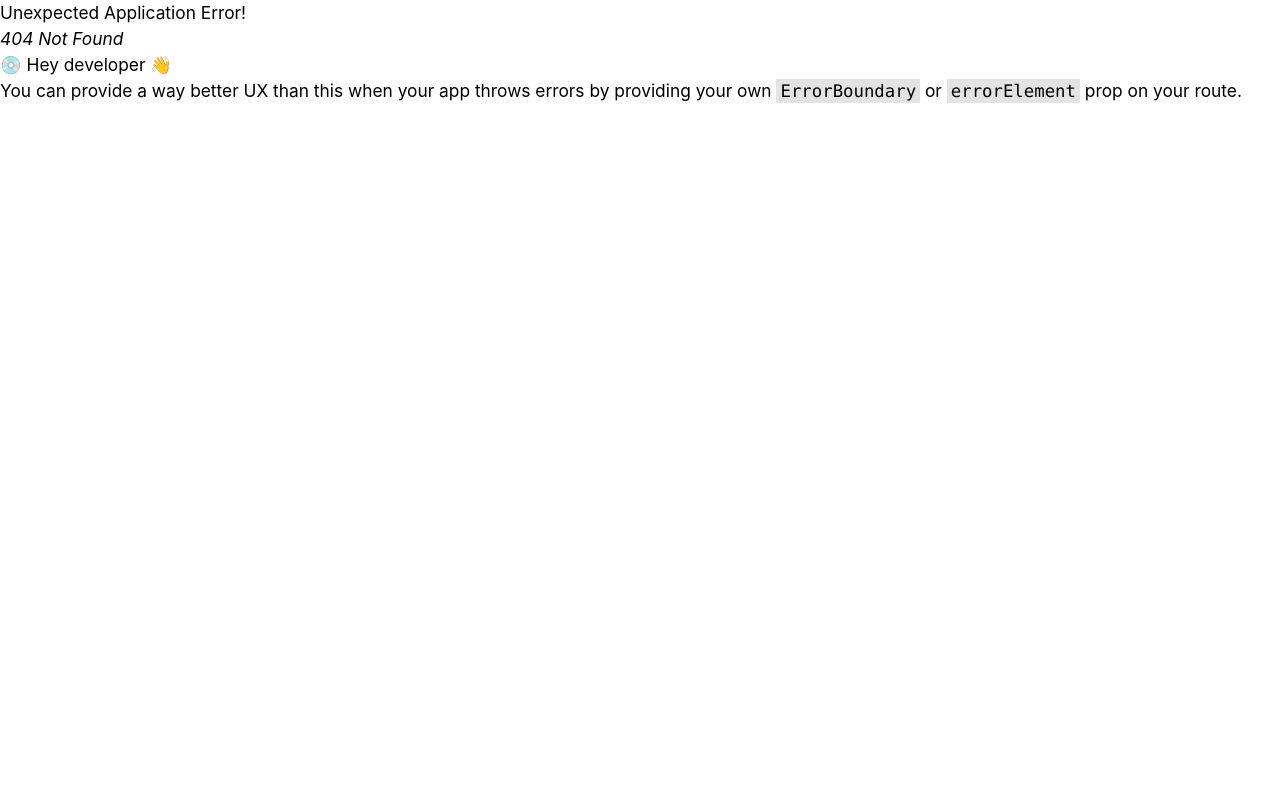
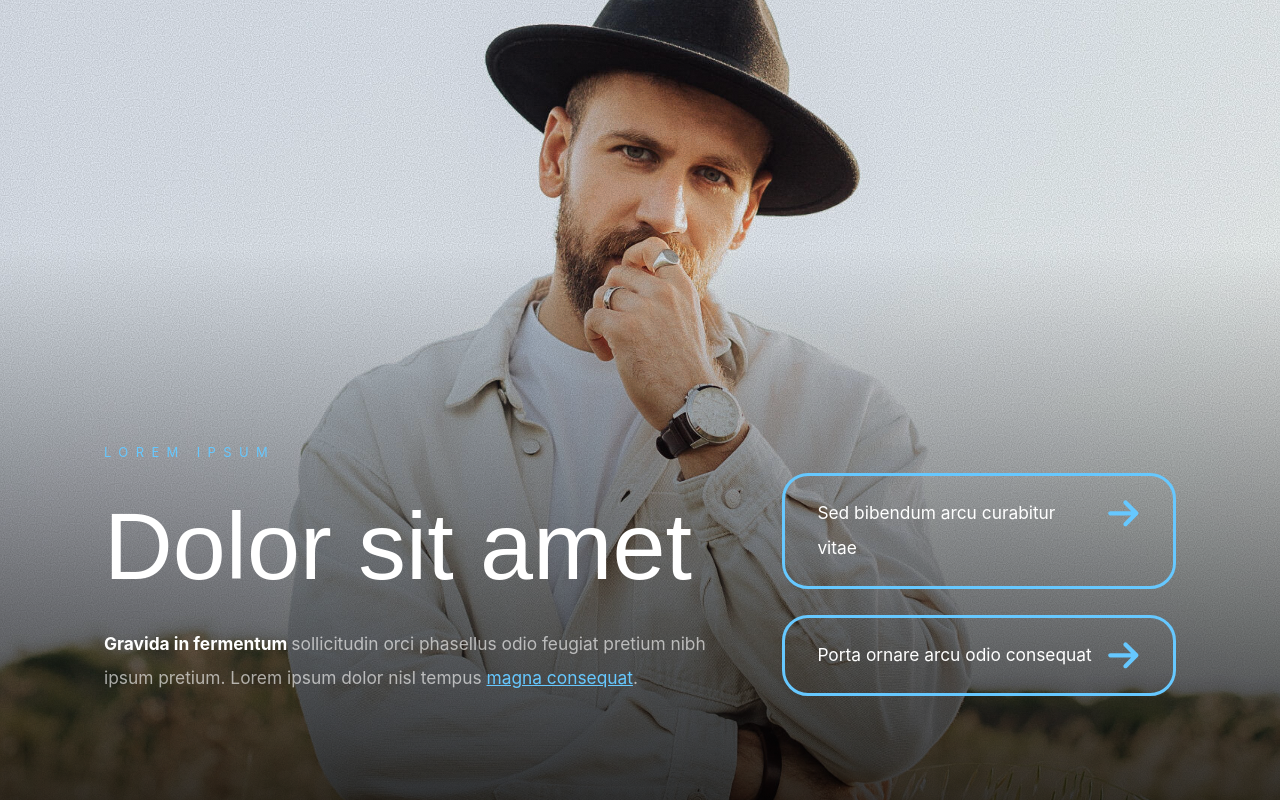
Before and after one commit to best3217/carrd-react-templates, a React (Create React App) app: page /carrd-184 in a window 1280 px wide. Before the commit this address had no page. Built offline with nearby package versions, Linux system fonts and the light colour scheme.

Commit message:
feat: template 184

```diff
--- a/src/App.tsx
+++ b/src/App.tsx
@@ -3,6 +3,7 @@ import HomePage from "./pages/home/home-page";
 import Template70 from "./pages/template-70/template-70-page";
 import Template72Page from "./pages/template-72/template-72-page";
 import Template104Page from "./pages/template-104/template-104-page";
+import Template184Page from "./pages/template-184/template-184-page";
 
 const router = createBrowserRouter([
   {
@@ -21,6 +22,10 @@ const router = createBrowserRouter([
     path: "/carrd-104",
     element: <Template104Page />,
   },
+  {
+    path: "/carrd-184",
+    element: <Template184Page />,
+  },
 ]);
 
 function App() {
--- a/src/index.css
+++ b/src/index.css
@@ -4,6 +4,7 @@
 
 @import url("https://fonts.googleapis.com/css2?family=Inter:wght@100..900&family=Karla:ital,wght@0,200..800;1,200..800&display=swap");
 @import url("https://fonts.googleapis.com/css2?display=swap&family=Raleway:ital,wght@0,300;0,700;1,300;1,700&family=Source+Sans+Pro:ital,wght@0,300;1,300");
+@import url('https://fonts.googleapis.com/css2?family=Vidaloka&display=swap');
 
 html {
   font-size: 12pt;
--- a/src/pages/home/home-page.tsx
+++ b/src/pages/home/home-page.tsx
@@ -3,7 +3,7 @@ import { Link } from "react-router-dom";
 
 const HomePage = () => {
   return (
-    <div className="flex justify-center items-center w-screen h-screen">
+    <div className="flex items-center justify-center w-screen h-screen">
       <nav>
         <ul className="flex p-0 m-0">
           <li className="mr-6">
@@ -21,6 +21,11 @@ const HomePage = () => {
               Template 104
             </Link>
           </li>
+          <li className="mr-6">
+            <Link className="text-blue-500 hover:text-blue-800" to="/carrd-184">
+              Template 184
+            </Link>
+          </li>
         </ul>
       </nav>
     </div>
--- /dev/null
+++ b/src/pages/template-184/template-184-page.tsx
@@ -0,0 +1,110 @@
+import { faArrowRight } from "@fortawesome/free-solid-svg-icons";
+import { FontAwesomeIcon } from "@fortawesome/react-fontawesome";
+import { useEffect } from "react";
+import { Link } from "react-router-dom";
+
+const Template184Page = () => {
+  useEffect(() => {
+    const style = document.createElement("style");
+    style.innerHTML = `
+        html {
+            font-size: 12pt;
+        }
+        @media (min-width: 980px) {
+            html {
+                font-size: 11pt;
+            }
+        }
+        @media (min-width: 1280px) {
+            html {
+                font-size: 13pt;
+            }
+        }
+        @media (min-width: 1680px) {
+            html {
+                font-size: 18pt;
+            }
+        }
+    `;
+    document.head.appendChild(style);
+    return () => {
+      document.head.removeChild(style);
+    };
+  }, []);
+
+  return (
+    <div className="min-w-[320px] overflow-x-hidden tex-white bg-[#292A2B] min-h-screen lg:bg-transparent">
+      <div className="relative top-0 z-0 w-full h-screen transform scale-100 bg-center max-h-[45vh] bg-184-main-lg bg-184-main-size lg:w-screen lg:max-h-none lg:bg-184-main lg:fixed"></div>
+
+      <div className="flex flex-col justify-end overflow-hidden relative z-[2] items-stretch min-h-0 lg:pt-[4.5rem] lg:min-h-screen">
+        <div className="relative flex justify-center items-center max-w-full w-full bg-[#292A2B] lg:bg-transparent">
+          <div className="inner py-[2.625rem] px-6 w-full max-w-full md:max-w-[75%] lg:max-w-full min-[360px]:py-14 min-[360px]:px-8 md:py-24 md:px-24">
+            <div className="relative flex items-end justify-center w-full bg-transparent">
+              <div className="w-full wrapper max-w-screen">
+                <div className="flex flex-col items-end text-left inner lg:flex-row">
+                  <div className="w-full pb-4 lg:w-184-left md:pb-8 lg:pb-0">
+                    <p className="text-[0.75em] tracking-[0.371875rem] uppercase leading-[2.25] text-[#66C8FF] font-inter font-normal w-full mb-[1.125rem] min-[360px]:mb-[1.3125rem] min-[480px]:mb-6 md:tracking-[0.425rem]">
+                      Lorem ipsum
+                    </p>
+
+                    <h1 className="text-white font-vidaloka tracking-[0rem] leading-[1.125] w-full text-[2.75em] my-[1.125rem] min-[360px]:my-[1.3125rem] min-[480px]:my-6 md:text-[5.5em]">
+                      Dolor sit amet
+                    </h1>
+
+                    <p className="font-inter text-[rgba(255,255,255,0.62)] text-[1em] leading-[2] mb-0 mt-[1.125rem] min-[360px]:mt-[1.3125rem] min-[480px]:mt-6">
+                      <strong className="text-white">
+                        Gravida in fermentum{" "}
+                      </strong>
+                      sollicitudin orci phasellus odio feugiat pretium nibh
+                      ipsum pretium. Lorem ipsum dolor nisl tempus{" "}
+                      <Link to="#" className="text-[#66C8FF] underline">
+                        magna consequat
+                      </Link>
+                      .
+                    </p>
+                  </div>
+
+                  <div className="w-full min-h-full pt-4 text-right lg:w-184-right md:pt-8 lg:pt-0 lg:pl-16">
+                    <ul className="gap-[1.125rem] flex flex-col flex-wrap justify-end min-[360px]:gap-6 min-[480px]:flex-row ">
+                      <li className="max-w-full">
+                        <Link
+                          to="#"
+                          className="flex w-screen text-white border-[3px] border-[#66C8FF] max-w-full text-[1em] leading-[2rem] px-[1.875rem] font-inter rounded-[1.5rem] flex-row-reverse py-[1.171875rem] items-start transition duration-[0.25s] text-center hover:border-[#66C8FF] hover:text-[#66C8FF] hover:scale-[1.025]"
+                        >
+                          <FontAwesomeIcon
+                            icon={faArrowRight}
+                            className="text-[#66C8FF] w-[2em] h-[2rem] ml-[0.5rem] min-w-4 transition duration-[0.25s] block"
+                          />
+                          <span className="flex-1 w-full text-left">
+                            Sed bibendum arcu curabitur vitae
+                          </span>
+                        </Link>
+                      </li>
+
+                      <li className="max-w-full">
+                        <Link
+                          to="#"
+                          className="flex w-screen text-white border-[3px] border-[#66C8FF] max-w-full text-[1em] leading-[2rem] px-[1.875rem] font-inter rounded-[1.5rem] flex-row-reverse py-[1.171875rem] items-start transition duration-[0.25s] text-center hover:border-[#66C8FF] hover:text-[#66C8FF] hover:scale-[1.025]"
+                        >
+                          <FontAwesomeIcon
+                            icon={faArrowRight}
+                            className="text-[#66C8FF] w-[2em] h-[2rem] ml-[0.5rem] min-w-4 transition duration-[0.25s] block"
+                          />
+                          <span className="flex-1 w-full text-left">
+                            Porta ornare arcu odio consequat
+                          </span>
+                        </Link>
+                      </li>
+                    </ul>
+                  </div>
+                </div>
+              </div>
+            </div>
+          </div>
+        </div>
+      </div>
+    </div>
+  );
+};
+
+export default Template184Page;
```
Also changed, not shown: tailwind.config.js (+10 -4 lines), public/assets/template-184/profile.jpg (added), src/assets/template-184/cover.jpg (added).
